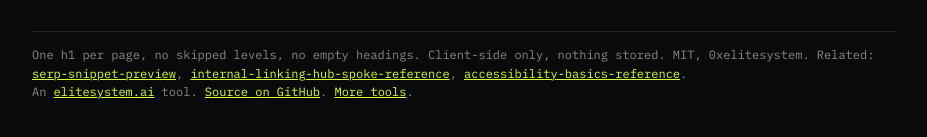
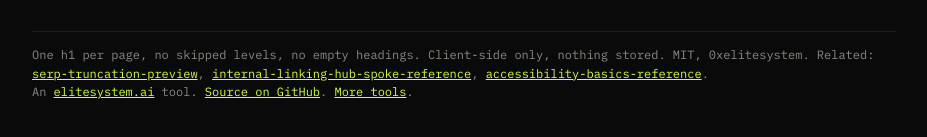
Before and after one commit to 0xelitesystem/heading-outline-checker, a plain HTML site: page index.html in a window 1280 px wide. Shown: the part 705-842 px from the top of the page, without its empty margins (176-1103 px from the left). Drawn offline with Linux system fonts and the light colour scheme.

Commit message:
Point links at renamed repos
Repos were renamed (old addresses redirect). Links, names and catalog entries now use the new names.

```diff
--- a/index.html
+++ b/index.html
@@ -314,7 +314,7 @@ OTHER DEALINGS IN THE FONT SOFTWARE.
 
 <footer>One h1 per page, no skipped levels, no empty headings. Client-side only, nothing stored.
 MIT, 0xelitesystem. Related:
-<a href="https://github.com/0xelitesystem/serp-snippet-preview">serp-snippet-preview</a>,
+<a href="https://github.com/0xelitesystem/serp-truncation-preview">serp-truncation-preview</a>,
 <a href="https://github.com/0xelitesystem/internal-linking-hub-spoke-reference">internal-linking-hub-spoke-reference</a>,
 <a href="https://github.com/0xelitesystem/accessibility-basics-reference">accessibility-basics-reference</a>. <br>An <a href="https://elitesystem.ai" target="_blank" rel="noopener">elitesystem.ai</a> tool. <a href="https://github.com/0xelitesystem/heading-outline-checker" target="_blank" rel="noopener">Source on GitHub</a>. <a href="https://0xelitesystem.github.io/" target="_blank" rel="noopener">More tools</a>. </footer>
 </div>
```
Also changed, not shown: 1 other file.
